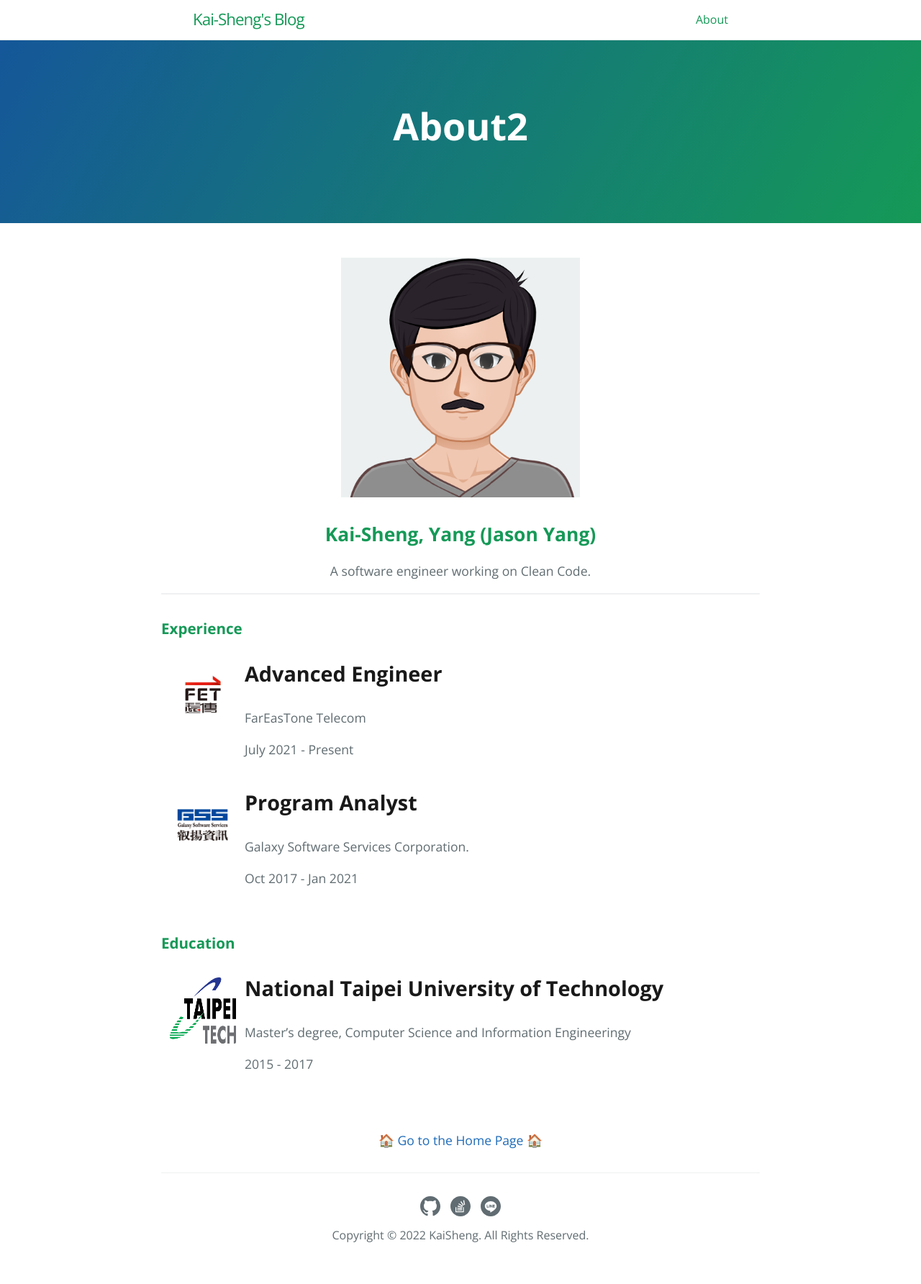
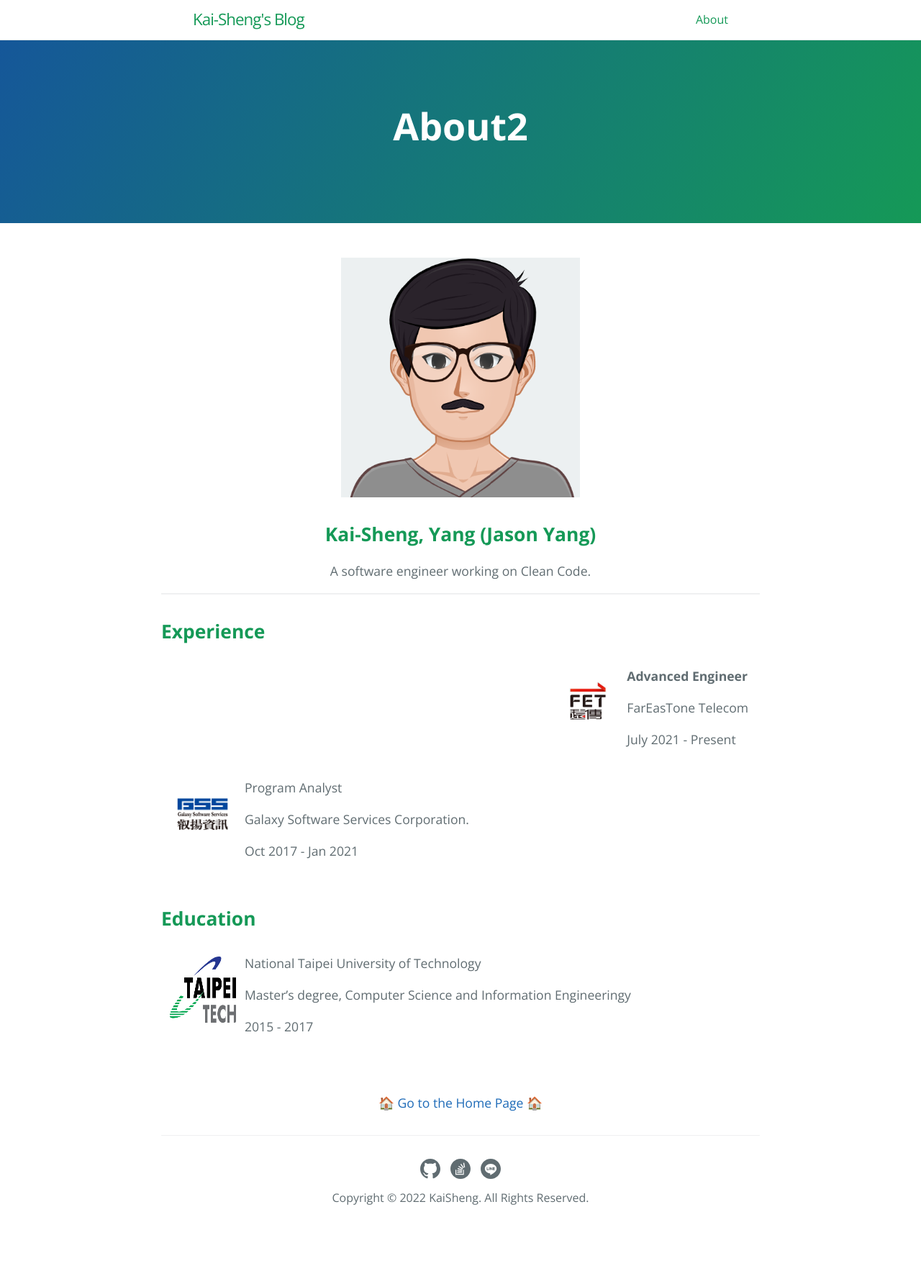
Before and after one commit to KaiSheng714/KaiSheng714.github.io, a Jekyll site: the page built from about2.html, in a window 1280 px wide. Shown: the whole page at 72% size. Built offline with Jekyll 4.4.1, drawn with Linux system fonts in a browser that asks for light colours; after the commit the page ends 1732 px from its top, so only the background shows below that.

Commit message:
profile2

```diff
--- a/about2.html
+++ b/about2.html
@@ -15,13 +15,13 @@ order: 0
 
   <hr>
 
-  <h3 id="experience"><strong>Experience</strong></h3>
+  <h2 id="experience"><strong>Experience</strong></h3>
 
   <ul style="list-style: none; padding-left: 0;">
     <li class="profile-section-card">
       <img class="artdeco-entity-image artdeco-entity-image--square-4 artdeco-entity-image--ghost profile-section-card__image lazy-loaded" alt="FarEasTone Telecom" src="/assets/image/profile-fareastone.png">
-      <div class="profile-section-card__contents">
-          <p class="profile-section-card__title">Advanced Engineer</p>
+      <div>
+          <p><strong>Advanced Engineer</strong></p>
           <p>FarEasTone Telecom</p>
           <p>July 2021 - Present</p>
       </div>
@@ -29,20 +29,20 @@ order: 0
     <li class="profile-section-card">
       <img class="artdeco-entity-image artdeco-entity-image--square-4 artdeco-entity-image--ghost profile-section-card__image lazy-loaded" alt="Galaxy Software Services Corporation" src="/assets/image/profile-gss.png">
       <div class="profile-section-card__contents">
-          <p class="profile-section-card__title">Program Analyst</p>
+          <p>Program Analyst</p>
           <p>Galaxy Software Services Corporation.</p>
           <p>Oct 2017 - Jan 2021</p>
       </div>
     </li>
   </ul>
 
-  <h3 id="education"><strong>Education</strong></h3>
+  <h2 id="education"><strong>Education</strong></h3>
 
   <ul style="list-style: none; padding-left: 0;">
     <li class="profile-section-card">
       <img class="artdeco-entity-image artdeco-entity-image--square-4 artdeco-entity-image--ghost profile-section-card__image lazy-loaded" alt="National Taipei University of Technology" src="/assets/image/profile-ntut.png">
       <div class="profile-section-card__contents">
-          <p class="profile-section-card__title">National Taipei University of Technology</p>
+          <p>National Taipei University of Technology</p>
           <p>Master’s degree, Computer Science and Information Engineeringy</p>
           <p>2015 - 2017</p>
       </div>
```
